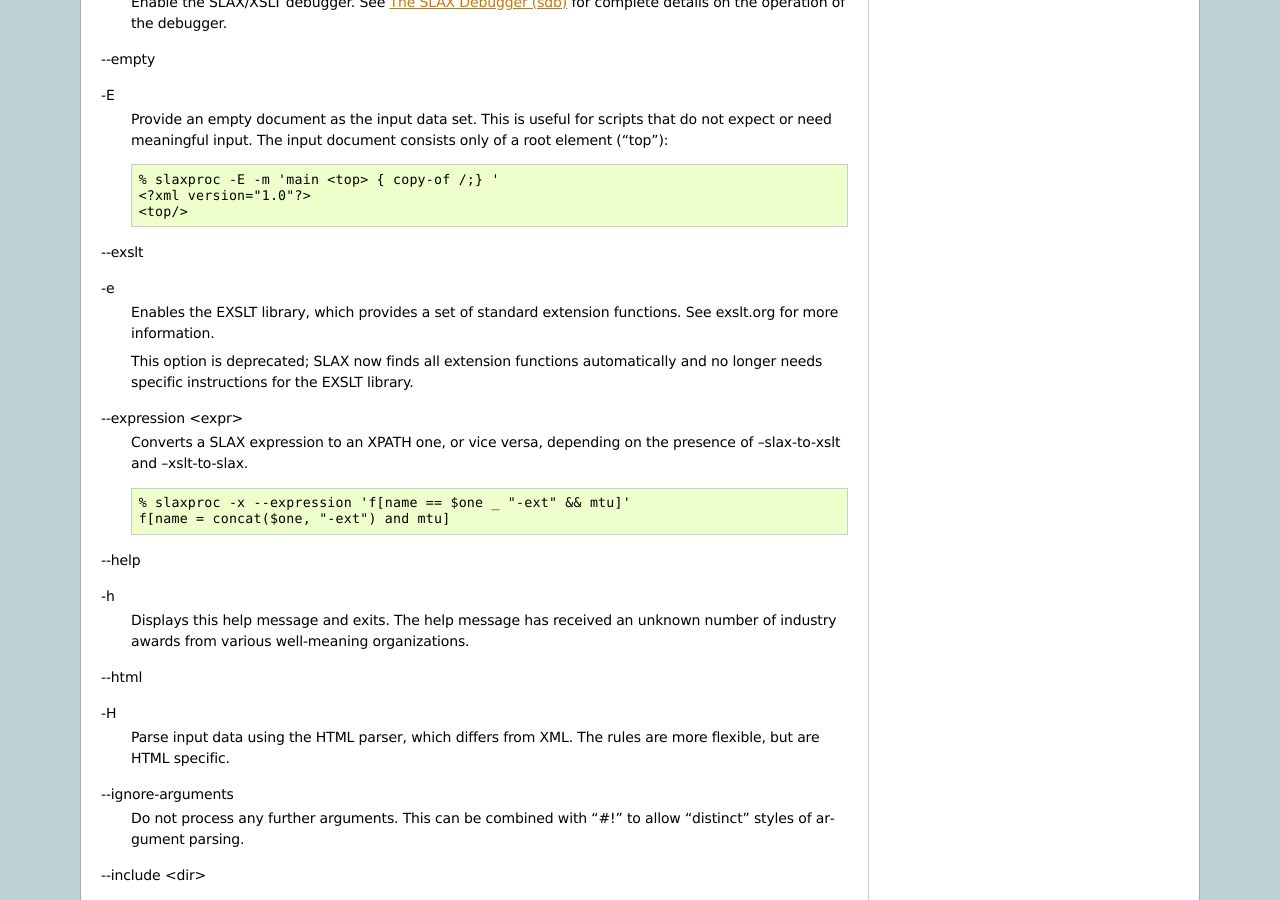
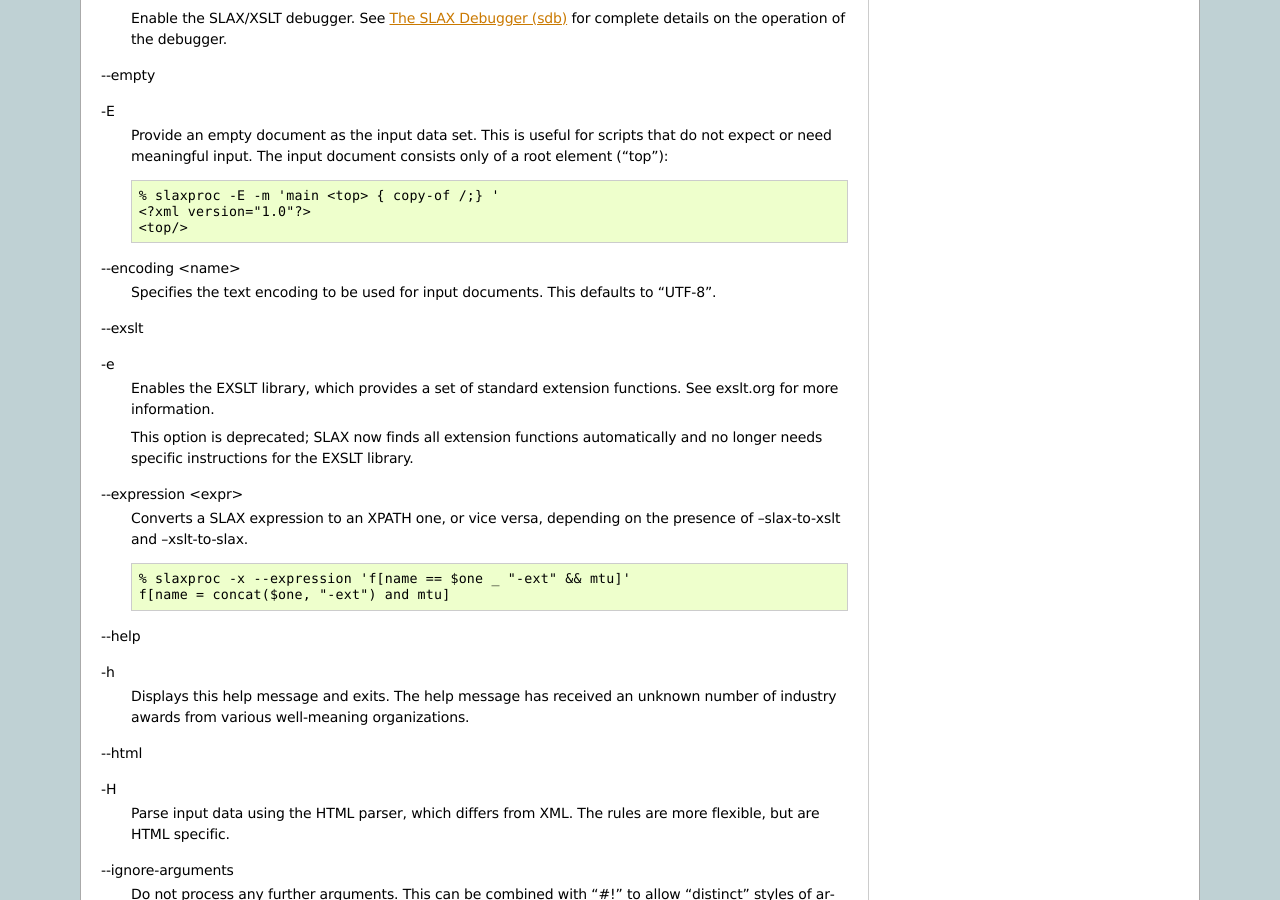
Before and after one commit to Juniper/libslax, a Sphinx documentation site: the page built from doc/distribution.rst, in a window 1280 px wide and 900 px high, scrolled down 5084 px. Built offline with Sphinx 7.4.7, drawn with Linux system fonts in a browser that asks for light colours; some of the changed text lies outside the part shown.

Commit message:
Add new -aname=value format; add encoding option

```diff
--- a/doc/distribution.rst
+++ b/doc/distribution.rst
@@ -54,6 +54,7 @@ check syntax.
    Options:
     --debug OR -d: enable the SLAX/XSLT debugger
     --empty OR -E: give an empty document for input
+    --encoding <name>: specifies the input document encoding
     --exslt OR -e: enable the EXSLT library
     --expression <expr>: convert an expression
     --help OR -h: display this help message
@@ -349,6 +350,11 @@ Behavioral Options
     <?xml version="1.0"?>
     <top/>
 
+.. option:: --encoding <name>
+
+  Specifies the text encoding to be used for input documents.  This
+  defaults to "UTF-8".
+
 .. option:: --exslt
 .. option:: -e
 
```
Also changed, not shown: other parts of doc/distribution.rst (+2 -0 lines).
